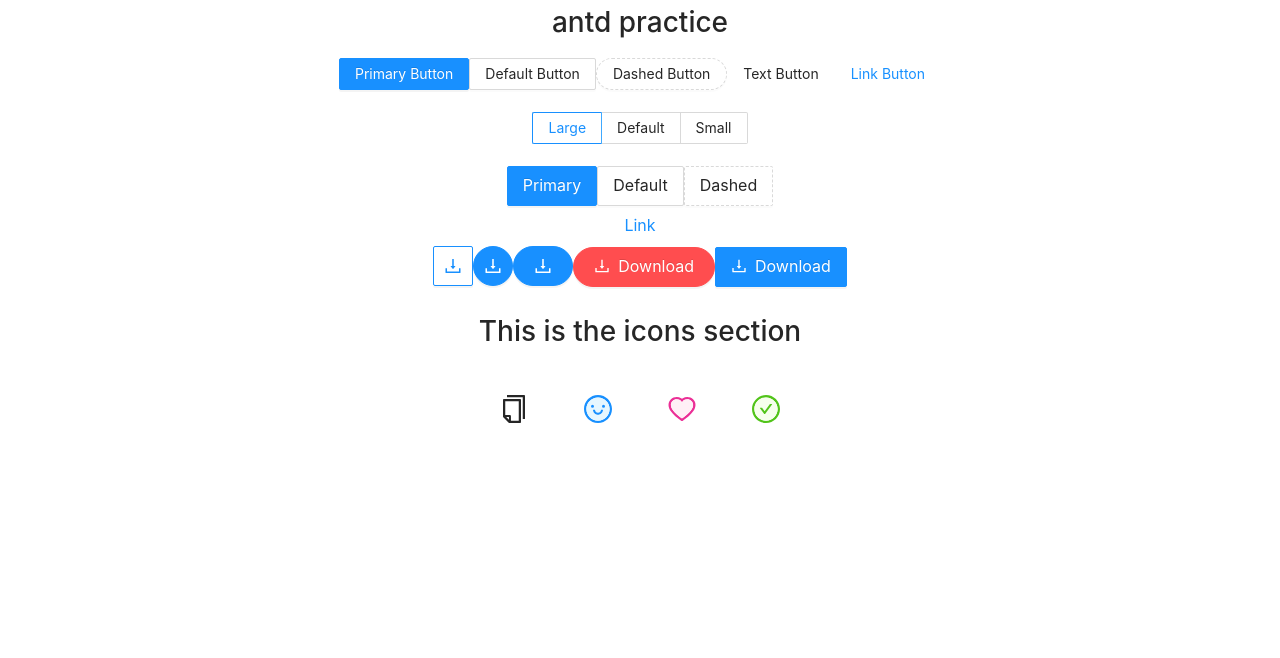
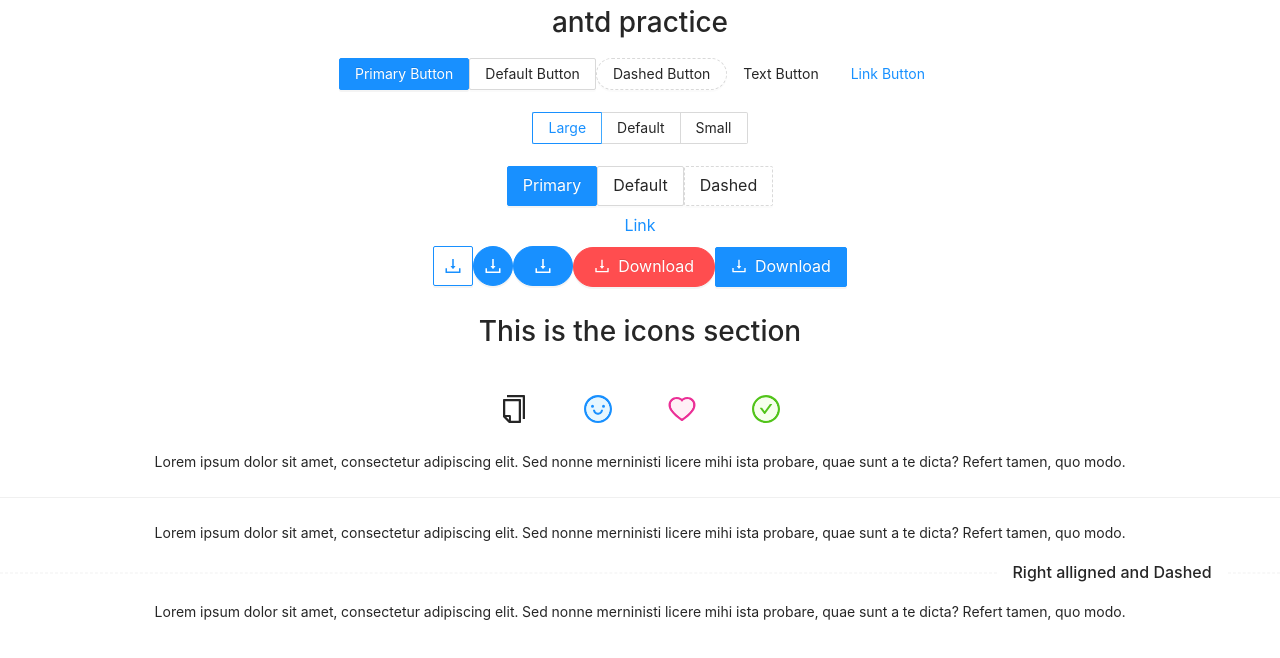
Before and after one commit to Bilal-Nadeem-Ahmed/reactpractice, a React (Create React App) app: page / in a window 1280 px wide. Shown: the top 658 px of the page. Built offline with nearby package versions, Linux system fonts and the light colour scheme.

Commit message:
import and use Divider

```diff
--- a/src/App.js
+++ b/src/App.js
@@ -1,6 +1,7 @@
 
 import './App.css';
 import Buttons from './components/Button';
+import Deviders from './components/Deviders';
 import Icons from './components/Icons';
 
 function App() {
@@ -9,6 +10,7 @@ function App() {
       <h1>antd practice</h1>
       <Buttons/>
       <Icons/>
+      <Deviders/>
     </div>
   )
 }
--- /dev/null
+++ b/src/components/Deviders/index.js
@@ -0,0 +1,23 @@
+import { Divider } from 'antd';
+const Deviders = () => {
+    return (
+        <>
+         <p>
+      Lorem ipsum dolor sit amet, consectetur adipiscing elit. Sed nonne merninisti licere mihi ista
+      probare, quae sunt a te dicta? Refert tamen, quo modo.
+    </p>
+    <Divider />
+    <p>
+      Lorem ipsum dolor sit amet, consectetur adipiscing elit. Sed nonne merninisti licere mihi ista
+      probare, quae sunt a te dicta? Refert tamen, quo modo.
+    </p>
+    <Divider dashed orientation="right"> Right alligned and Dashed</Divider>
+    <p>
+      Lorem ipsum dolor sit amet, consectetur adipiscing elit. Sed nonne merninisti licere mihi ista
+      probare, quae sunt a te dicta? Refert tamen, quo modo.
+    </p>
+        </>
+     );
+}
+
+export default Deviders;
```
